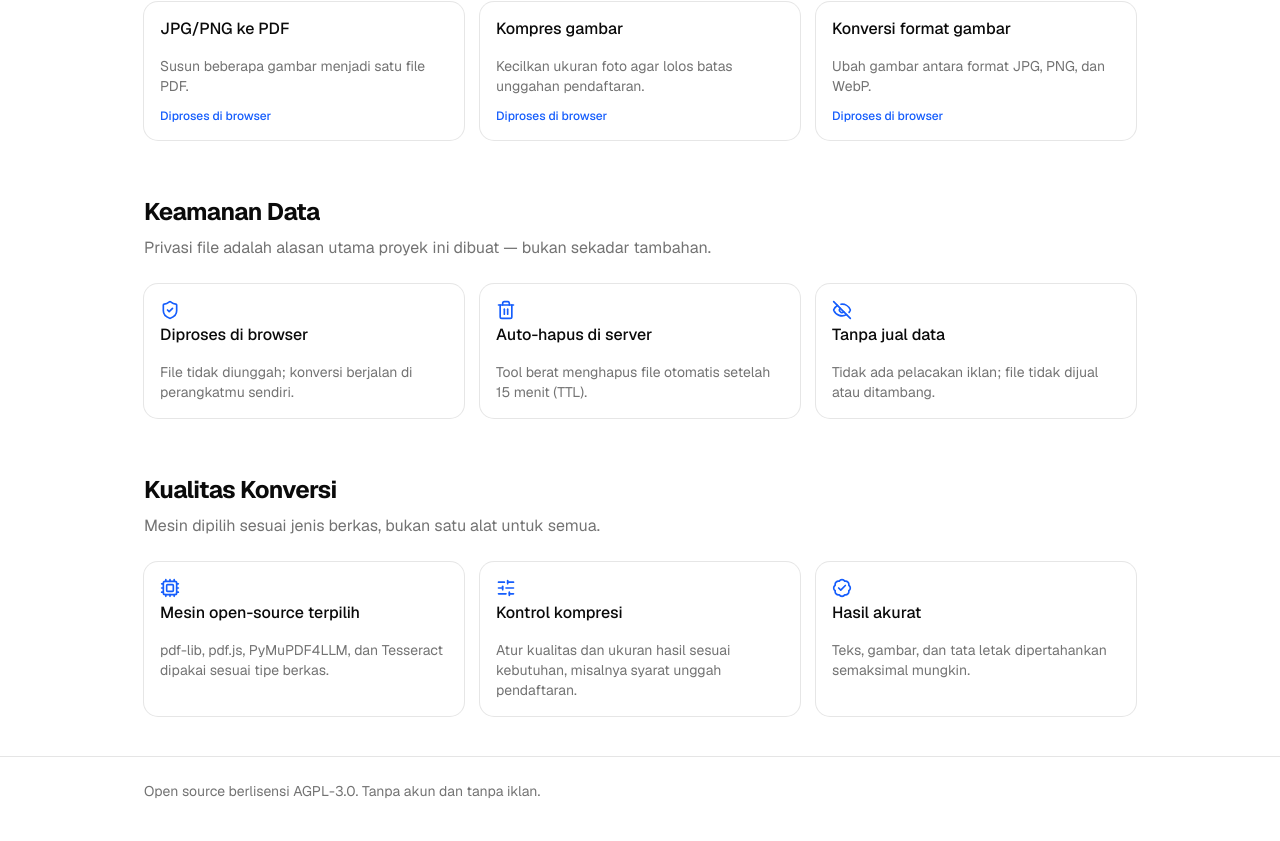
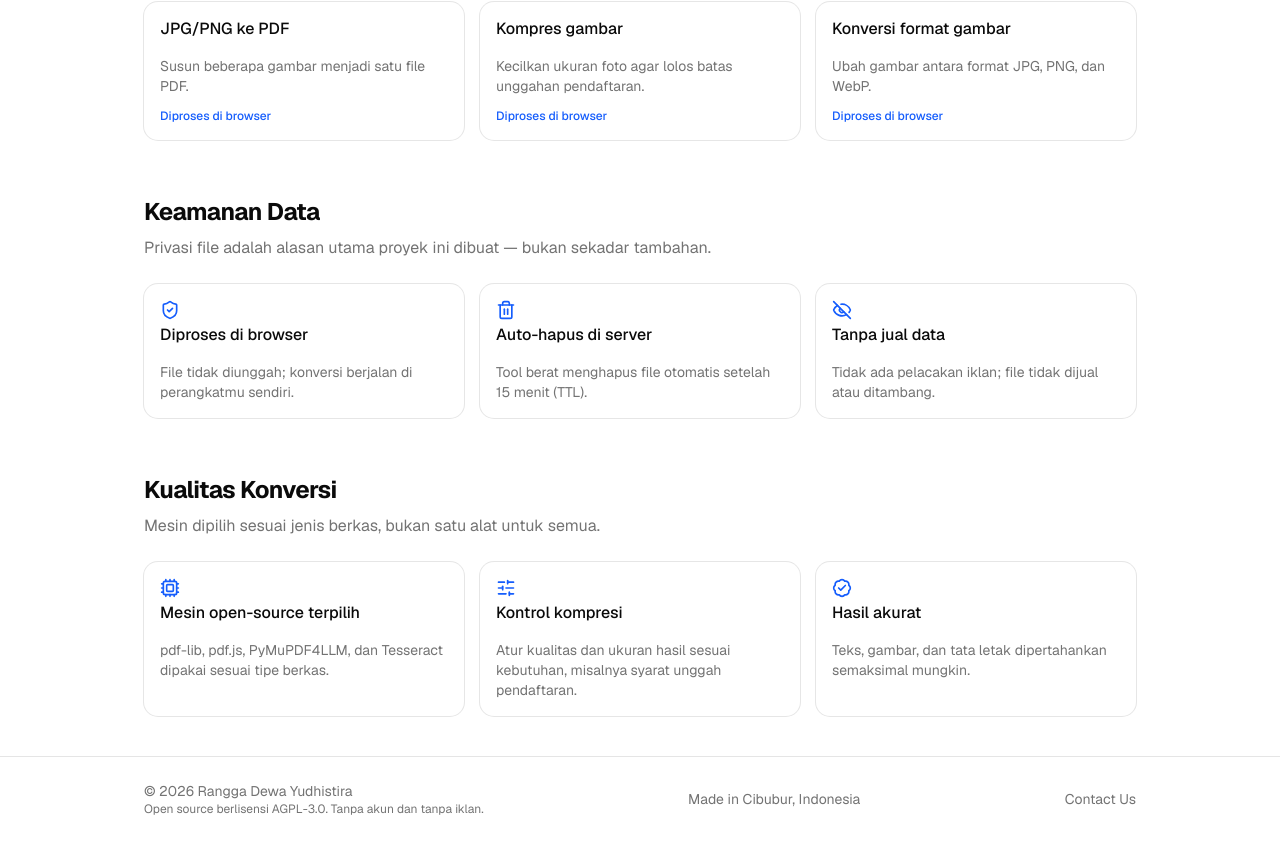
Before and after one commit to ranggadyexe/wade-convert, a Next.js app in the folder web/: page / in a window 1280 px wide. Shown: the part 933-1774 px from the top of the page. Built offline with nearby package versions, Linux system fonts and the light colour scheme.

Commit message:
feat(web): footer dengan hak cipta, dibuat di, dan kontak

```diff
--- a/web/app/layout.tsx
+++ b/web/app/layout.tsx
@@ -57,8 +57,18 @@ function Header() {
 function Footer() {
   return (
     <footer className="border-t border-border">
-      <div className="mx-auto w-full max-w-5xl px-4 py-6 text-sm text-muted-foreground">
-        <p>{teks.footerCatatan}</p>
+      <div className="mx-auto flex w-full max-w-5xl flex-col items-center justify-between gap-3 px-4 py-6 text-sm text-muted-foreground sm:flex-row">
+        <div className="text-center sm:text-left">
+          <p>{teks.hakCipta}</p>
+          <p className="text-xs">{teks.footerCatatan}</p>
+        </div>
+        <p>{teks.dibuatDi}</p>
+        <a
+          href="mailto:ranggadewa853@gmail.com"
+          className="underline-offset-4 hover:text-foreground hover:underline"
+        >
+          {teks.kontak}
+        </a>
       </div>
     </footer>
   );
--- a/web/lib/i18n.ts
+++ b/web/lib/i18n.ts
@@ -114,6 +114,9 @@ export const teks = {
     ],
   },
   footerCatatan: "Open source berlisensi AGPL-3.0. Tanpa akun dan tanpa iklan.",
+  hakCipta: "© 2026 Rangga Dewa Yudhistira",
+  dibuatDi: "Made in Cibubur, Indonesia",
+  kontak: "Contact Us",
 } as const;
 
 export const kamus = { id: teks } as const;
```
